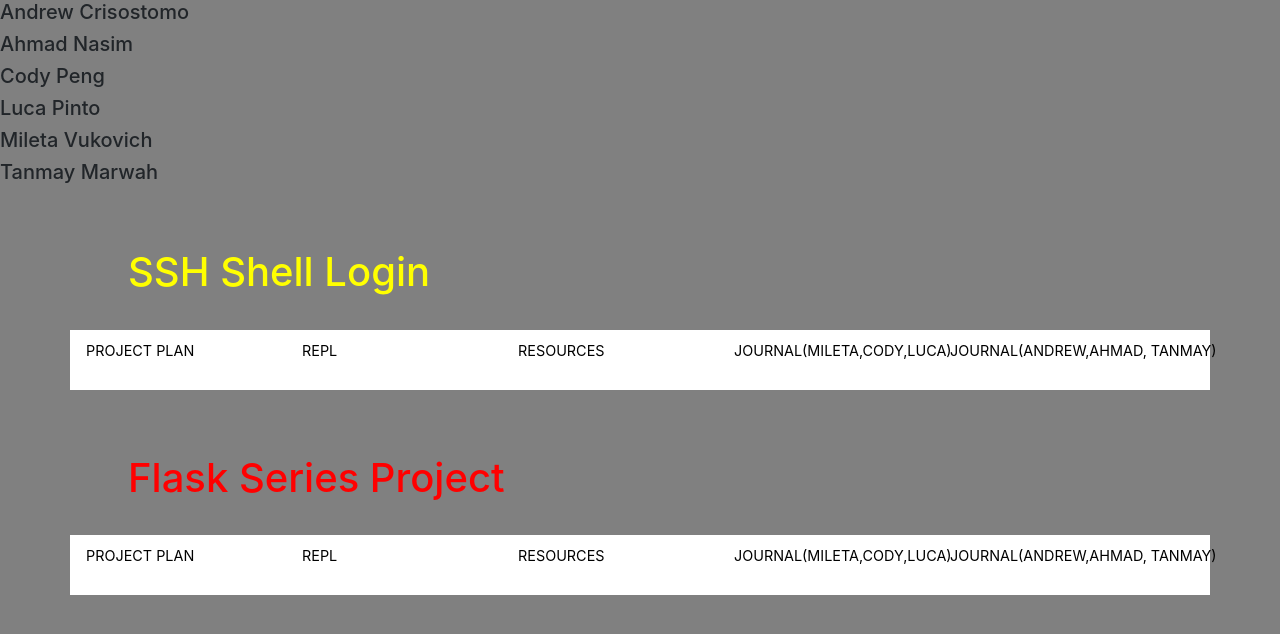
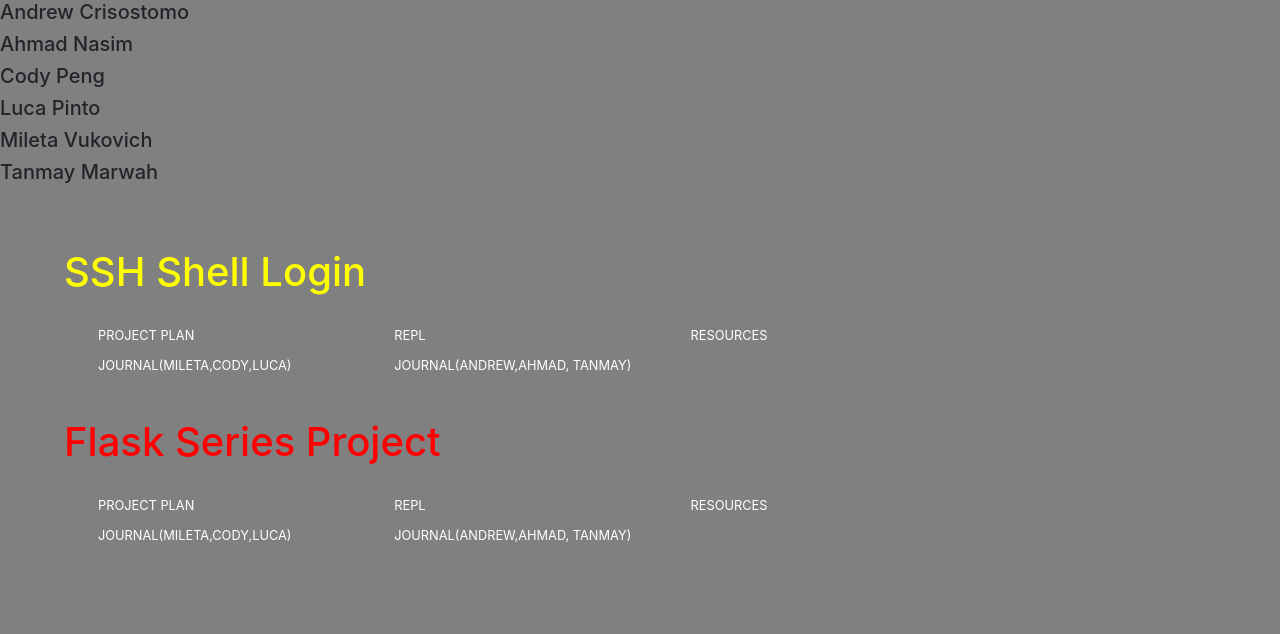
Before and after one commit to TMarwah/Tanmays_Project, a Flask app: page / in a window 1280 px wide. Shown: the top 634 px of the page. Run offline with Flask 2, Linux system fonts and the light colour scheme; some libraries are stand-ins or nearby versions.

Commit message:
fixed button rows, padding format

```diff
--- a/templates/home.html
+++ b/templates/home.html
@@ -16,7 +16,7 @@
 <h5>Tanmay Marwah</h5>
 
 <div class="product" style="margin-top: 5%;">
-    <div class="row" style="padding: 10%; padding-top: 0%; padding-bottom: 2%;">
+    <div class="row" style="padding: 5%; padding-top: 0%; padding-bottom: 0%;">
 
         <div class="col-8">
             <h1 style="color:Yellow;">SSH Shell Login</h1>
@@ -50,7 +50,7 @@
 
 
 <div class="product" style="margin-top: 5%;">
-    <div class="row" style="padding: 10%; padding-top: 0%; padding-bottom: 2%;">
+    <div class="row" style="padding: 5%; padding-top: 0%; padding-bottom: 0%;">
 
         <div class="col-8">
             <h1 style="color:Red;">Flask Series Project</h1>
@@ -98,8 +98,8 @@
 		border-radius: 100px;
 		transition: all .2s;
 		position: absolute;
-		color: black;
-		font-size: 0.9em;
+		color: white;
+		font-size: 0.8em;
 	}
 
 	.btn:hover {
@@ -115,9 +115,9 @@
 	}
 
 	.container {
-		background: white;
-		width: 2000px;
-		height: 60px;
+		background: grey;
+		width: 1300px;
+		height: 50px;
 		/* height given for illustration */
 		display: flex;
 		flex-flow: row wrap;
@@ -125,9 +125,9 @@
 	}
 
 	.item {
-		background: white;
-		margin: 3px;
-		flex: 0 1 calc(20% - 15px);
+		background: grey;
+		margin: 15px;
+		flex: 0 1 calc(25% - 15px);
 		/* <-- adjusting for margin */
 	}
 </style>
```
